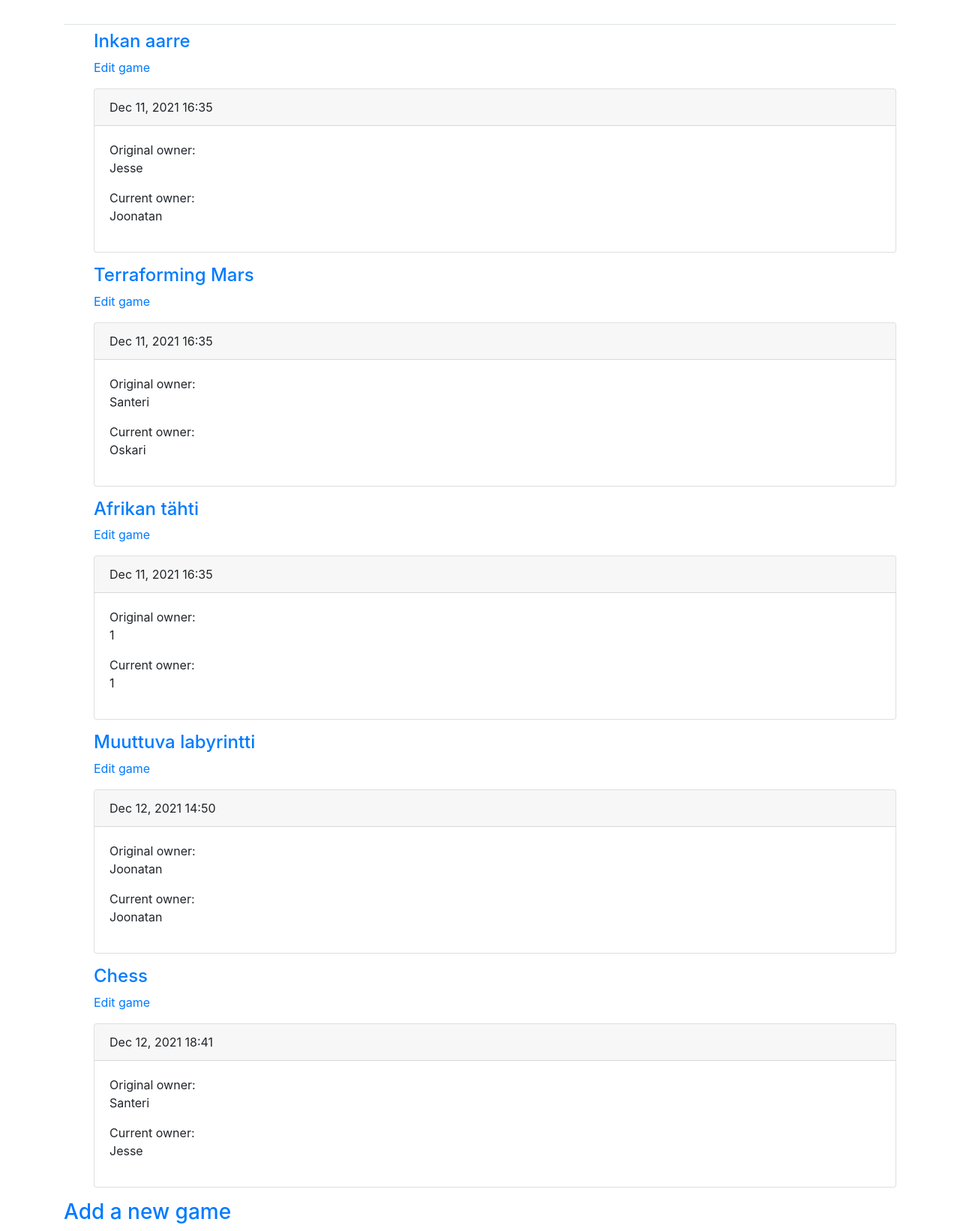
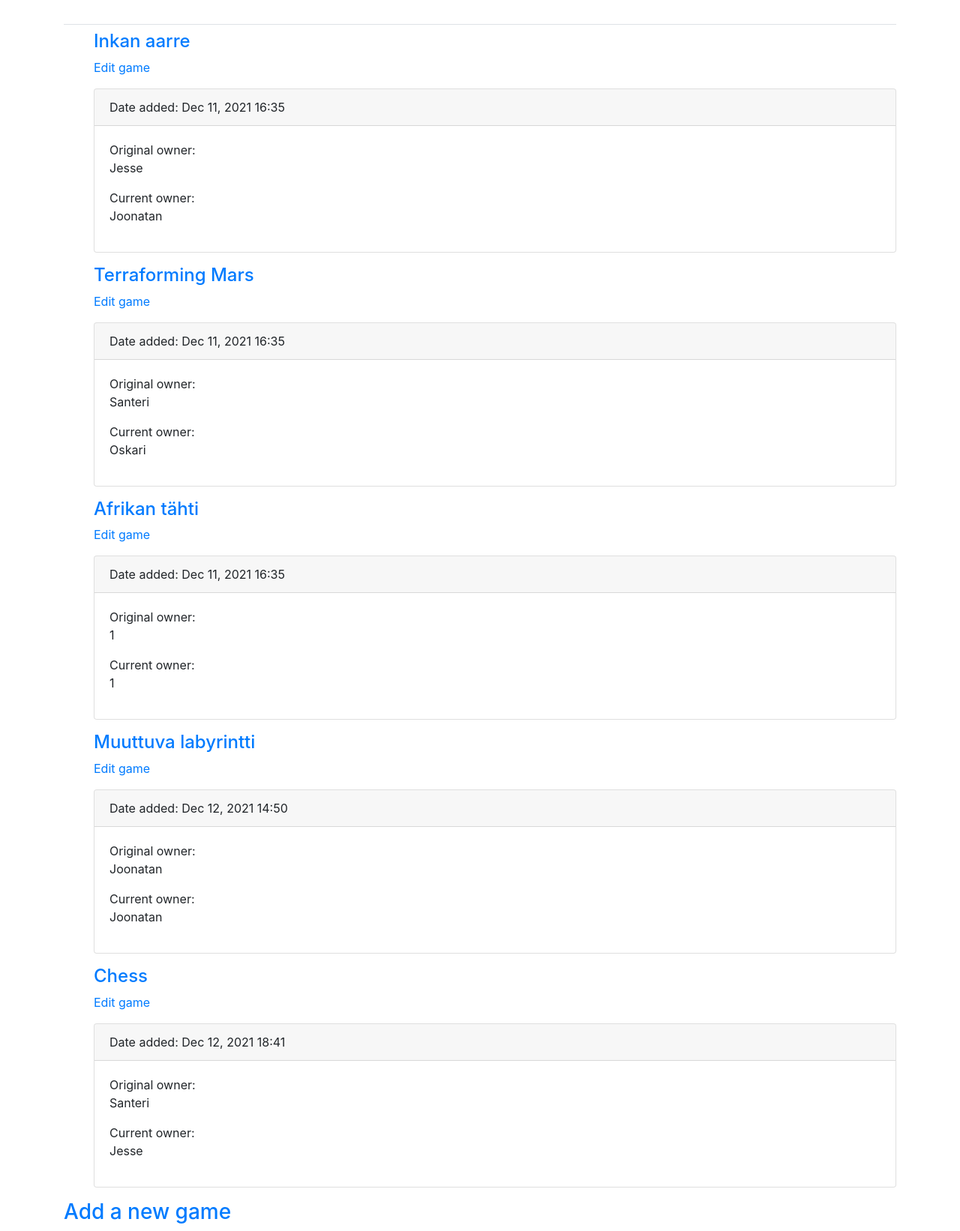
Before and after one commit to sansalm/AppProg, a Django app: page /games/ in a window 1280 px wide. Shown: the part 58-1700 px from the top of the page at 75% size. Run offline with Django 3.2, Linux system fonts and the light colour scheme; a user stored in the database is signed in; data comes from the database, SQL or seed files in the repository; both versions use the stored data as it was after the commit; some libraries are stand-ins or nearby versions.

Commit message:
minor additions

```diff
--- a/bgc_app/templates/bgc_app/games.html
+++ b/bgc_app/templates/bgc_app/games.html
@@ -16,7 +16,7 @@
     </p>
     <div class="card mb-3">
         <p class="card-header">
-            {{ game.date_added|date:'M d, Y H:i' }}
+            Date added: {{ game.date_added|date:'M d, Y H:i' }}
         </p>
         <div class="card-body">
             Original owner: {{ game.originalowner|linebreaks }}
--- a/bgc_app/views.py
+++ b/bgc_app/views.py
@@ -85,7 +85,7 @@
 
     if request.method != 'POST':
         # No data submitted; create a blank form.
-        form = GamesForm()
+        form = GamesForm(instance=game)
     else:
         # POST data submitted; process data.
         form = GamesForm(instance=game, data=request.POST)
```
Also changed, not shown: db.sqlite3.
